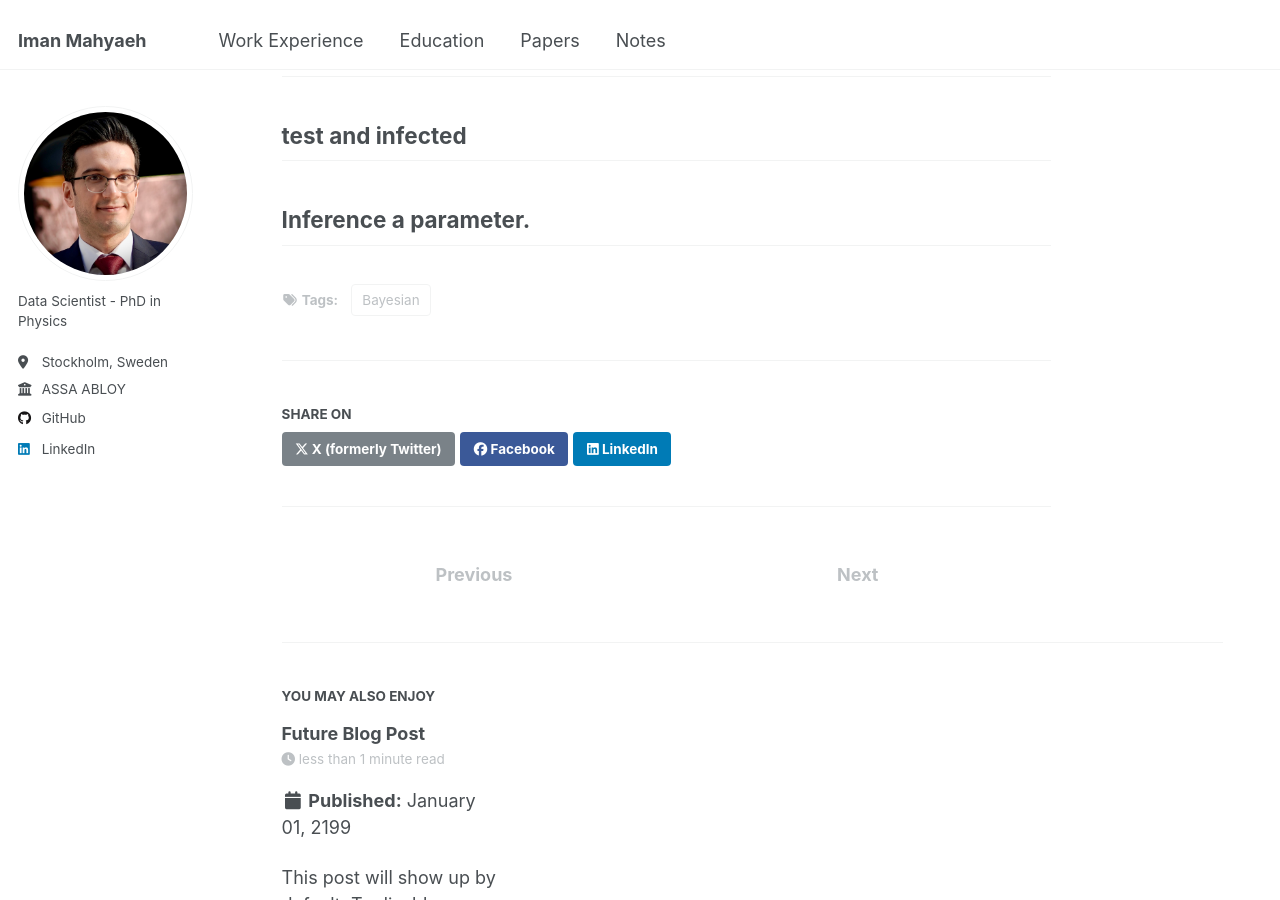
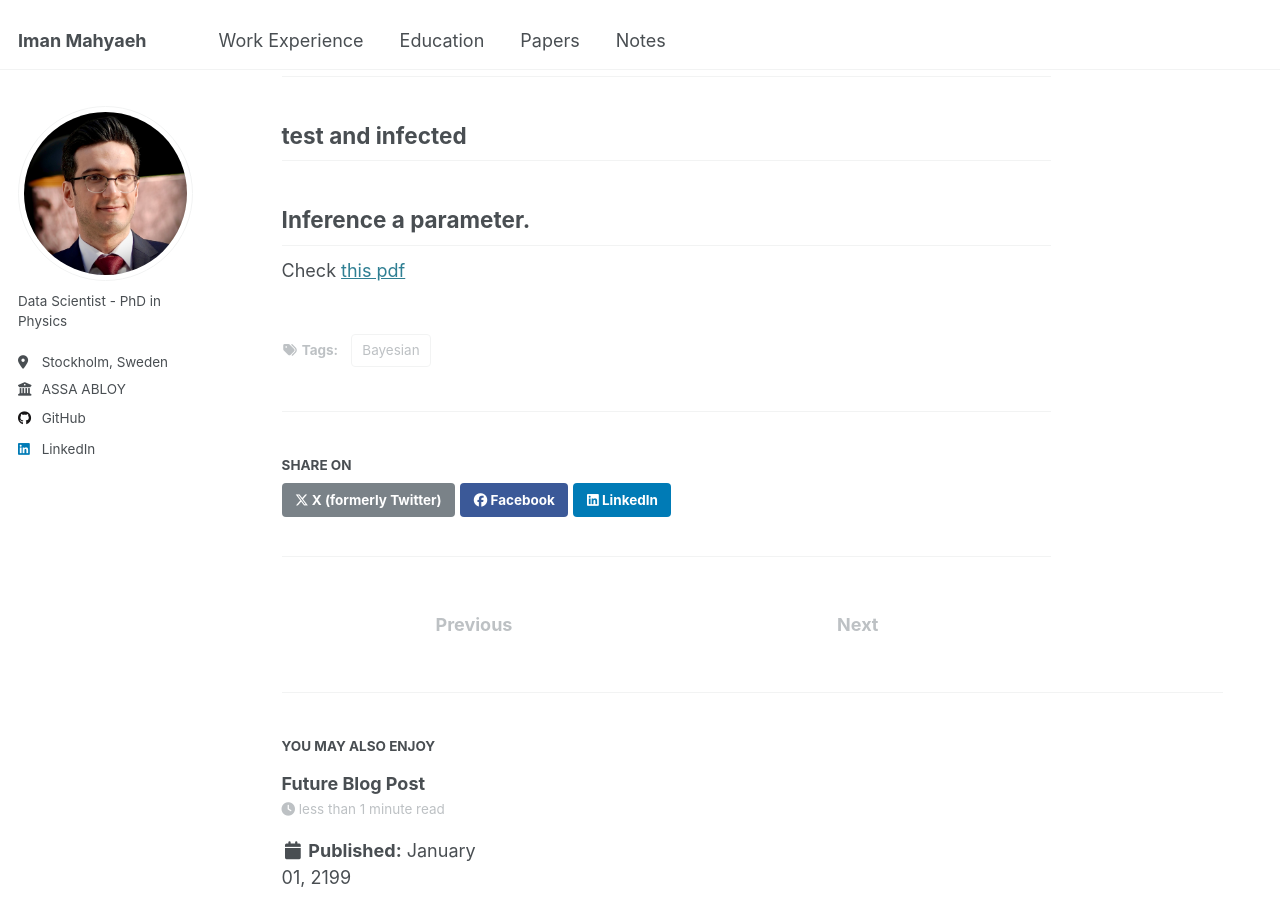
Before and after one commit to imanm24/imanm24.github.io, a Jekyll site: the page built from _posts/2025-10-4-blog-post-1.md, in a window 1280 px wide and 900 px high, scrolled down 3958 px. Built offline with Jekyll 4.4.1, drawn with Linux system fonts in a browser that asks for light colours.

Commit message:
Update 2025-10-4-blog-post-1.md

```diff
--- a/_posts/2025-10-4-blog-post-1.md
+++ b/_posts/2025-10-4-blog-post-1.md
@@ -148,3 +148,5 @@ These names and how we should use the Bayes rule as written in Eq. \(\ref{Bayes}
 ## test and infected
 
 ## Inference a parameter.
+
+Check [this pdf](paperurl: 'http://academicpages.github.io/files/paper1.pdf')
```
